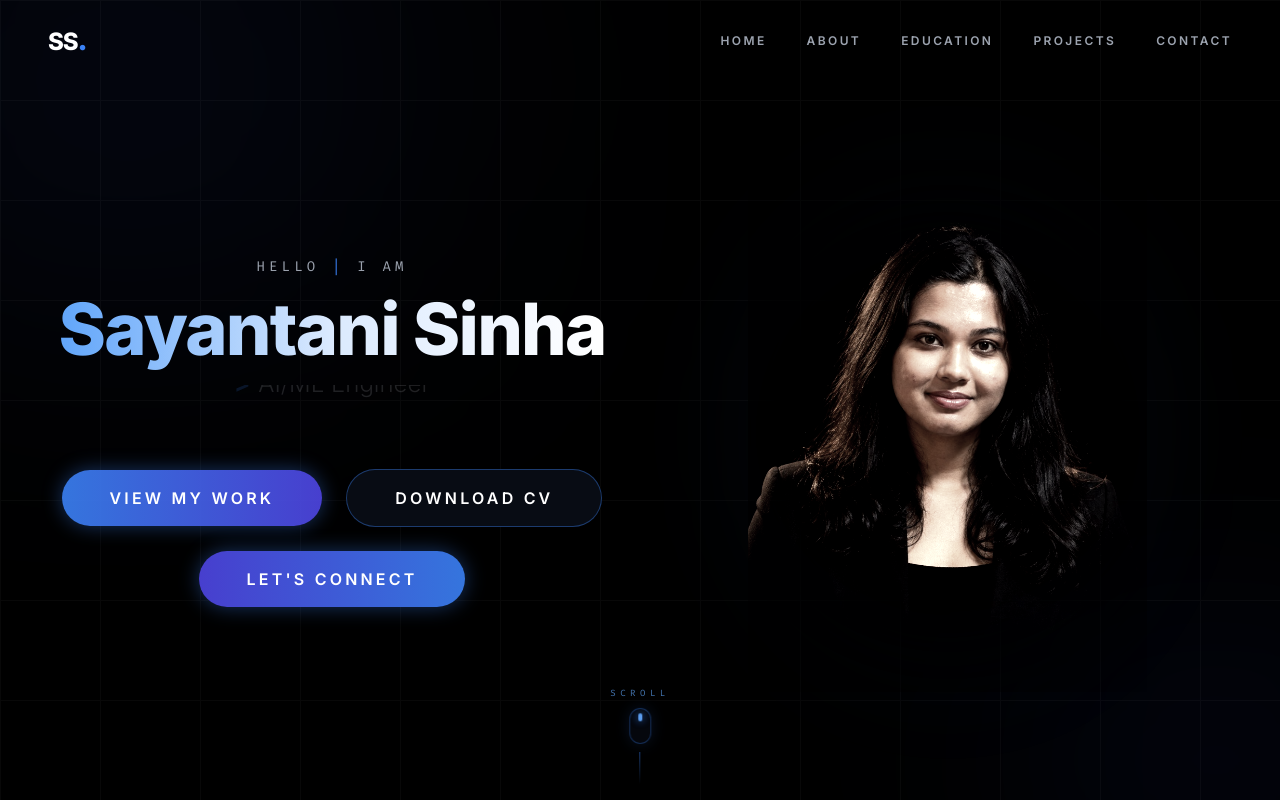
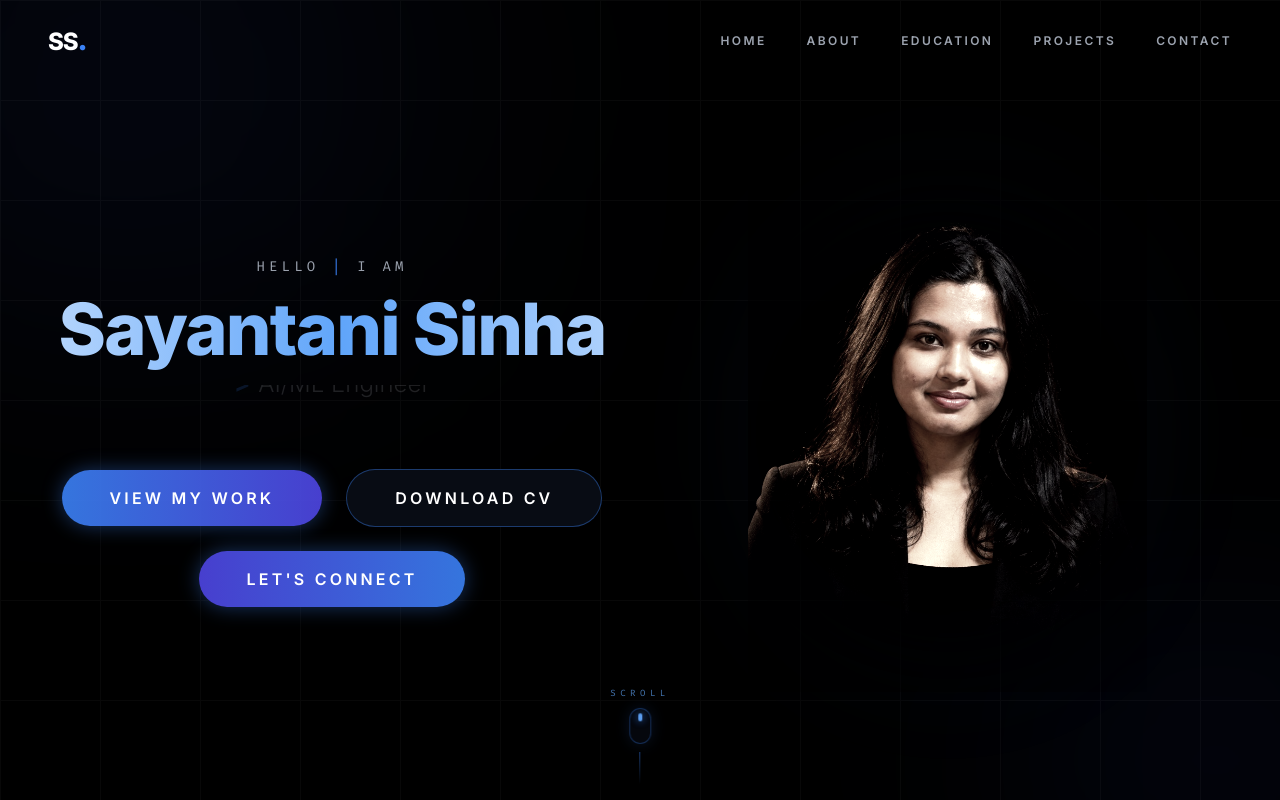
Before and after one commit to sayantani071/sayantani-portfolio, a React (Vite) app: page / in a window 1280 px wide. Shown: the top 800 px of the page. Built offline with nearby package versions, Linux system fonts and the light colour scheme.

Commit message:
Add continuous flowing blue gradient animation to Hero name text

```diff
--- a/src/components/Hero.jsx
+++ b/src/components/Hero.jsx
@@ -54,7 +54,7 @@ const Hero = () => {
               transition={{ duration: 0.8, delay: 0.2, ease: "easeOut" }}
               className="text-4xl md:text-5xl lg:text-6xl xl:text-7xl font-black tracking-tight mb-4 whitespace-nowrap"
             >
-              <span className="bg-gradient-to-r from-blue-400 via-blue-100 to-white bg-clip-text text-transparent">
+              <span className="bg-gradient-to-r from-white via-blue-400 to-white bg-[length:200%_auto] animate-text-flow bg-clip-text text-transparent">
                 Sayantani Sinha
               </span>
             </motion.h1>
--- a/tailwind.config.js
+++ b/tailwind.config.js
@@ -20,6 +20,7 @@ export default {
         'blob': 'blob 7s infinite',
         'fade-in-up': 'fadeInUp 0.8s ease-out forwards',
         'slide': 'slide 2s linear infinite',
+        'text-flow': 'textFlow 5s linear infinite',
       },
       keyframes: {
         blob: {
@@ -35,6 +36,10 @@ export default {
         slide: {
           '0%': { transform: 'translateX(-100%)' },
           '100%': { transform: 'translateX(250%)' },
+        },
+        textFlow: {
+          '0%': { backgroundPosition: '0% center' },
+          '100%': { backgroundPosition: '200% center' },
         }
       }
     },
```
